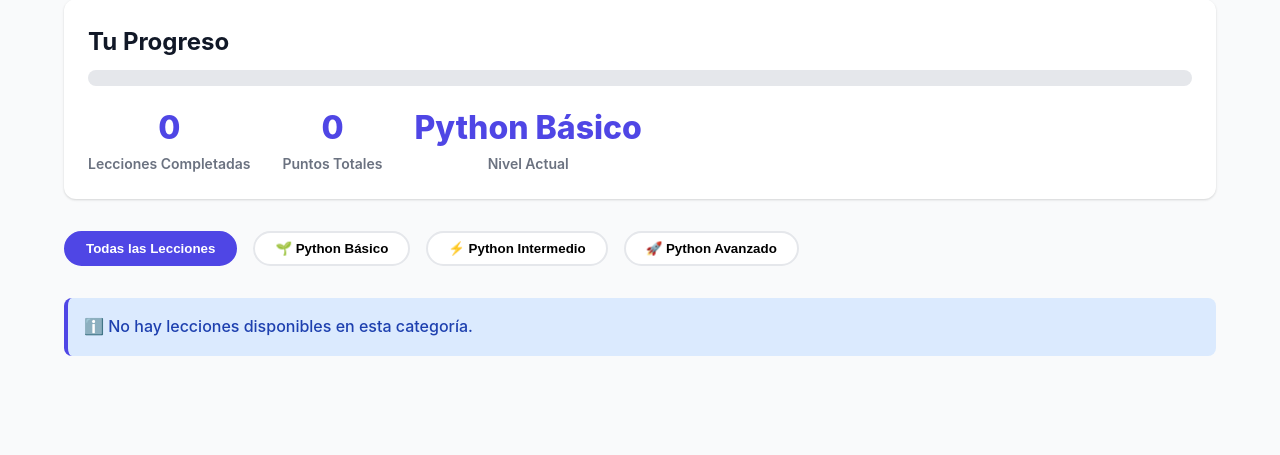
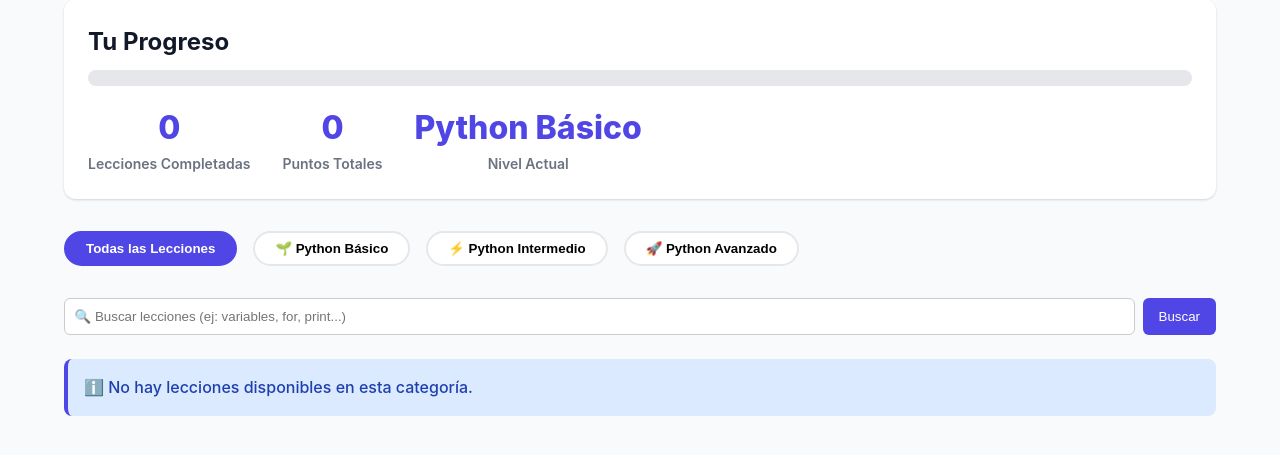
Before and after one commit to santiago25gotor/App_learnCode, a Flask app: page /course in a window 1280 px wide. Shown: the part 103-558 px from the top of the page. Run offline with Flask 3, Linux system fonts and the light colour scheme; the visitor is signed in with stand-in values (Sample User, id 1); data that the repository does not hold is empty.

Commit message:
Imprlements: Buscador por lecciones o descripcion

```diff
--- a/backend/firebase_service.py
+++ b/backend/firebase_service.py
@@ -42,10 +42,8 @@ class FirebaseService:
             # Obtener referencia a Firestore
             self.db = firestore.client()
 
-            print("✅ Firebase inicializado correctamente")
 
         except Exception as e:
-            print(f"❌ Error al inicializar Firebase: {str(e)}")
             raise
 
     # ============================================
@@ -261,6 +259,50 @@ class FirebaseService:
             print(f"Error al obtener lección: {str(e)}")
             return None
 
+    def search_lessons(self, query):
+        """
+        Buscar lecciones por texto (título, descripción o código)
+        Busca en: titulo, descripcion, ejemplos_codigo, categoria
+        """
+        try:
+            query = query.lower().strip()
+
+            if not query:
+                return []
+
+            lessons = self.db.collection(Config.LESSONS_COLLECTION).get()
+            results = []
+
+            for lesson in lessons:
+                data = lesson.to_dict()
+
+                # Construir texto buscable desde múltiples campos
+                searchable_text = " ".join([
+                    str(data.get("titulo", "")),
+                    str(data.get("descripcion", "")),
+                    str(data.get("ejemplos_codigo", "")),
+                    str(data.get("categoria", ""))
+                ]).lower()
+
+                # Buscar coincidencia
+                if query in searchable_text:
+                    results.append({
+                        **data,
+                        "id": lesson.id
+                    })
+
+            # Ordenar por relevancia (coincidencias en título primero)
+            results.sort(key=lambda x: (
+                query not in str(x.get("titulo", "")).lower(),
+                x.get("numero_leccion", 0)
+            ))
+
+            return results
+
+        except Exception as e:
+            print(f"[ERROR] Error en busqueda: {str(e)}")
+            return []
+
     # ============================================
     # OPERACIONES DE PROGRESO DEL USUARIO
     # ============================================
@@ -321,5 +363,6 @@ class FirebaseService:
             return {}
 
 
+
 # Crear instancia global
 firebase_service = FirebaseService()
--- a/backend/routes.py
+++ b/backend/routes.py
@@ -266,6 +266,44 @@ def get_categories():
     }), 200
 
 
+@api.route("/search", methods=["GET"])
+@login_required
+def search():
+    """
+    Buscar lecciones
+    Query param:
+        ?q=variables
+        ?q=variables&category=Python%20Basico
+        ?q=variables&category=Python%20Intermedio&difficulty=2
+    """
+    query = request.args.get("q", "").strip()
+    category = request.args.get("category", "").strip()
+    difficulty = request.args.get("difficulty", type=int)
+
+    if not query:
+        return jsonify({
+            "success": False,
+            "message": "Parámetro de búsqueda vacío"
+        }), 400
+
+    # Usar busqueda avanzada si hay filtros
+    if category or difficulty is not None:
+        results = firebase_service.search_lessons_advanced(query, category, difficulty)
+    else:
+        results = firebase_service.search_lessons(query)
+
+    return jsonify({
+        "success": True,
+        "query": query,
+        "filters": {
+            "category": category or None,
+            "difficulty": difficulty
+        },
+        "results": results,
+        "count": len(results)
+    }), 200
+
+
 # ============================================
 # ENDPOINTS DE PROGRESO
 # ============================================
--- a/static/css/style.css
+++ b/static/css/style.css
@@ -304,6 +304,31 @@ body {
     font-weight: 600;
     margin-top: 0.5rem;
 }
+/* ============================================
+   BARRA DE BÚSQUEDA
+   ============================================ */
+.search-container {
+    display: flex;
+    gap: 0.5rem;
+    margin: 1.5rem 0;
+}
+
+.search-container input {
+    flex: 1;
+    padding: 0.6rem;
+    border-radius: 6px;
+    border: 1px solid #ccc;
+}
+
+.search-container button {
+    padding: 0.6rem 1rem;
+    border-radius: 6px;
+    border: none;
+    cursor: pointer;
+    background: #4F46E5;
+    color: white;
+}
+
 
 /* ============================================
    CATEGORÍAS / FILTROS
--- a/templates/course.html
+++ b/templates/course.html
@@ -57,6 +57,15 @@
             <button class="category-btn" data-category="Python Avanzado">
                 🚀 Python Avanzado
             </button>
+        </div>
+        <!-- Buscador de lecciones -->
+        <div class="search-container">
+            <input
+                type="text"
+                id="searchInput"
+                placeholder="🔍 Buscar lecciones (ej: variables, for, print...)"
+            >
+            <button id="searchBtn">Buscar</button>
         </div>
 
         <!-- Lista de Lecciones -->
@@ -186,6 +195,35 @@
                 }
             });
         });
+        // Buscar lecciones
+        async function searchLessons() {
+            const query = document.getElementById("searchInput").value.trim();
+
+            if (!query) {
+                renderLessons(allLessons);
+                return;
+            }
+            // Resetear botones de categoría
+            document.querySelectorAll('.category-btn').forEach(b => b.classList.remove('active'));
+            document.querySelector('[data-category="all"]').classList.add('active');
+
+            try {
+                const response = await fetch(`/api/search?q=${encodeURIComponent(query)}`);
+                const data = await response.json();
+
+                if (data.success) {
+                    renderLessons(data.results);
+                } else {
+                    document.getElementById('lessonsContainer').innerHTML = `
+                        <div class="alert alert-info">
+                            🔍 No se encontraron resultados para "<strong>${query}</strong>"
+                        </div>
+                    `;
+                }
+            } catch (error) {
+                console.error("Error en búsqueda:", error);
+            }
+        }
 
         // Cerrar sesión
         document.getElementById('logoutBtn').addEventListener('click', async (e) => {
@@ -208,6 +246,15 @@
             await loadUserProgress();
             await loadLessons();
         })();
+        // Eventos del buscador
+        document.getElementById("searchBtn").addEventListener("click", searchLessons);
+
+        document.getElementById("searchInput").addEventListener("keydown", (e) => {
+            if (e.key === "Enter") {
+                e.preventDefault();
+                searchLessons();
+            }
+        });
     </script>
 </body>
 </html>
```
Also changed, not shown: import_lessons.py (+2 -5 lines), 1 other file.
